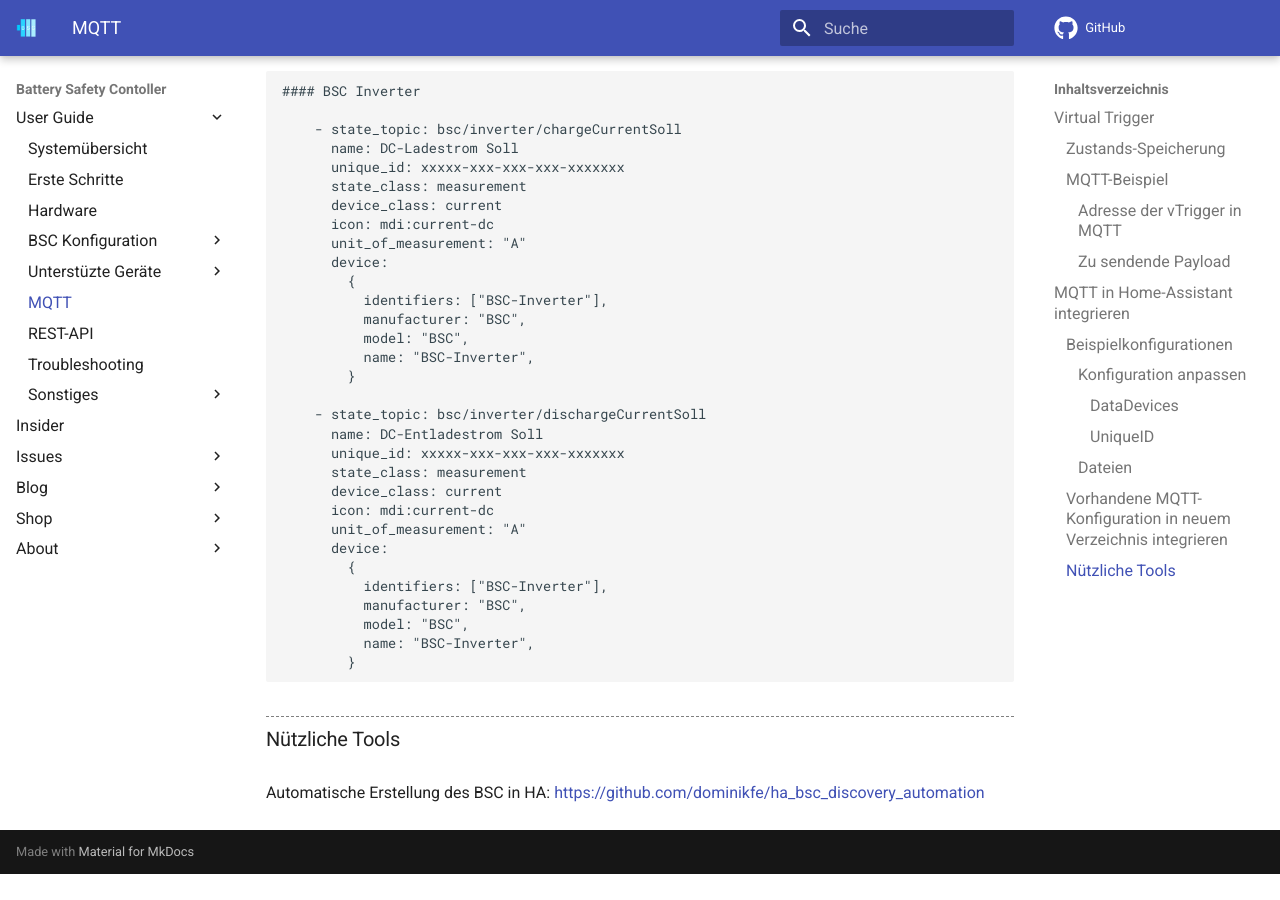
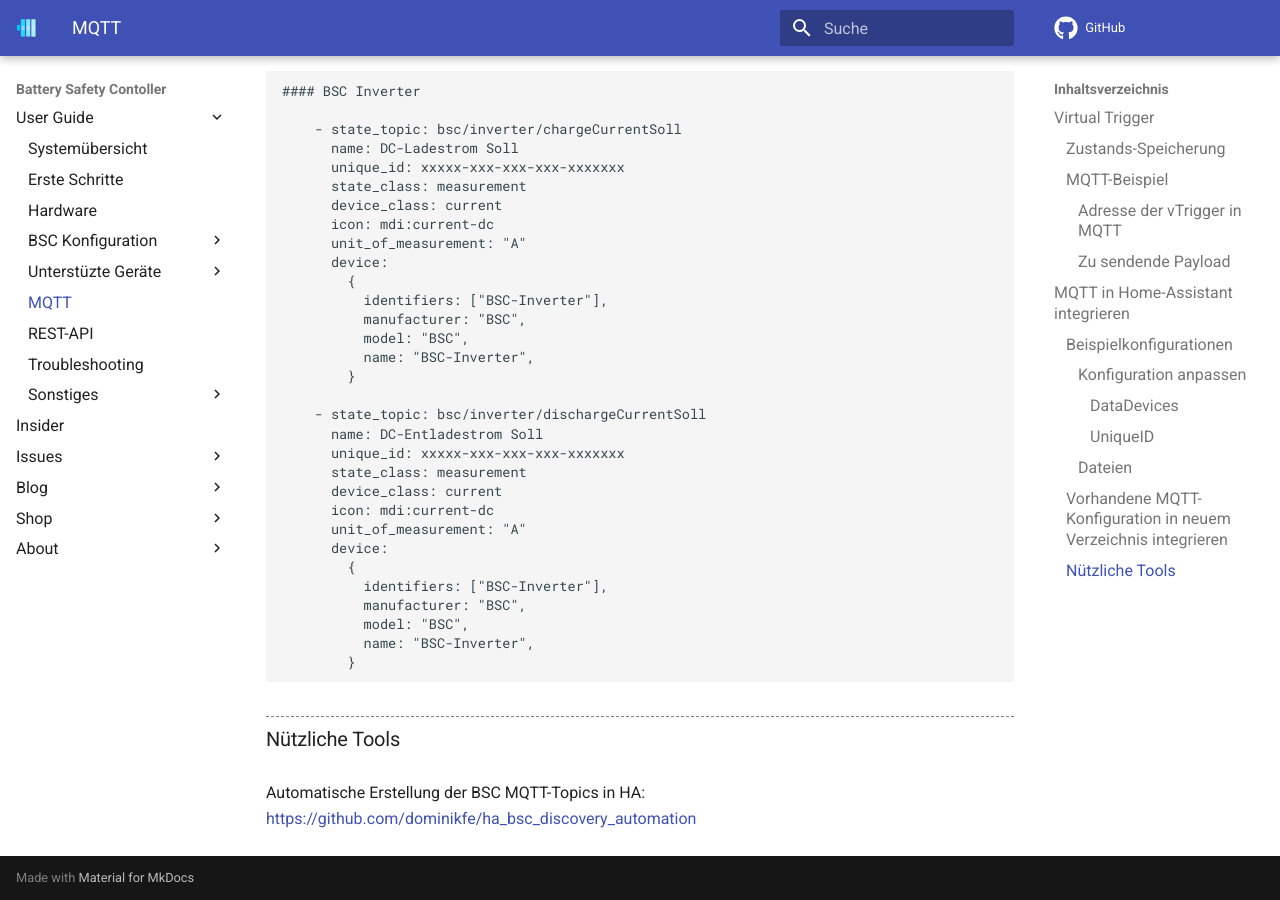
Before and after one commit to bsc-org/bsc, an MkDocs documentation site: the page built from docs/mqtt.md, in a window 1280 px wide and 900 px high, scrolled down 3924 px. Built offline with MkDocs 1.6.1 and Material for MkDocs 9.7.7, drawn with Linux system fonts in a browser that asks for light colours; comment, search, counter and statistics services are not loaded; before the commit the page ends 4798 px from its top, so only the background shows below that.

Commit message:
Automatische Erstellung etwas verdeutlicht

````diff
--- a/docs/mqtt.md
+++ b/docs/mqtt.md
@@ -126,4 +126,4 @@ Weiterhin müssen die Definitionen nun eine Tabulatorstelle nach links gerückt
 ```
 
 ### Nützliche Tools
-Automatische Erstellung des BSC in HA: <a href="https://github.com/dominikfe/ha_bsc_discovery_automation" target="_blank">https://github.com/dominikfe/ha_bsc_discovery_automation</a>
+Automatische Erstellung der BSC MQTT-Topics in HA: <a href="https://github.com/dominikfe/ha_bsc_discovery_automation" target="_blank">https://github.com/dominikfe/ha_bsc_discovery_automation</a>
````
